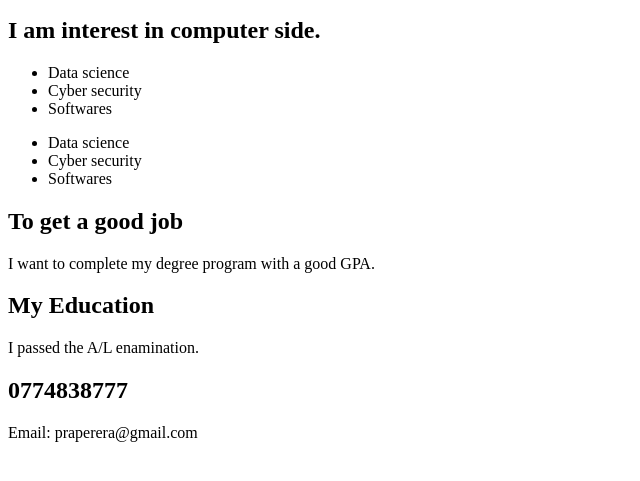
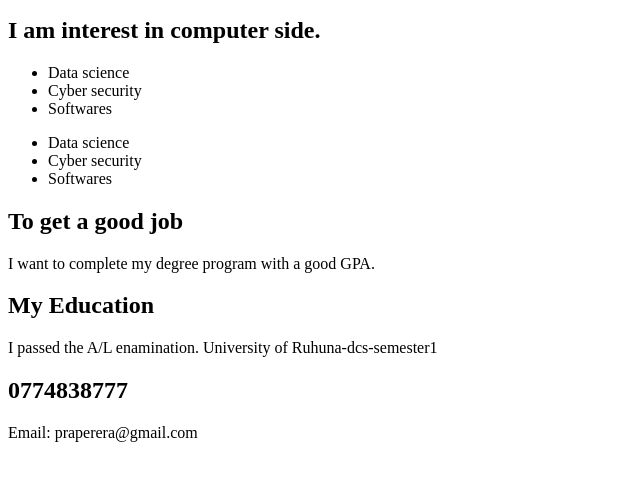
Before and after one commit to praveen-perera-bit/student-website, a plain HTML site: page index.html in a window 1280 px wide. Shown: the part 101-582 px from the top of the page, without its empty margins (0-640 px from the left). Drawn offline with Linux system fonts and the light colour scheme.

Commit message:
Added detail section

```diff
--- a/index.html
+++ b/index.html
@@ -29,7 +29,9 @@
         I want to complete my degree program with a good GPA.
     </p>
 <h2> My Education </h2>
-    <p> I passed the A/L enamination. </p>
+    <p> I passed the A/L enamination.
+        University of Ruhuna-dcs-semester1
+    </p>
 
 <h2>0774838777</h2>
     <p>
@@ -37,10 +39,5 @@
     </p>
 
 
-
-
-
-
-
 </body>
 </html>
```
